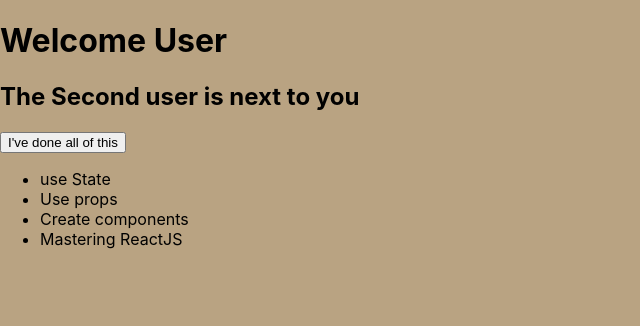
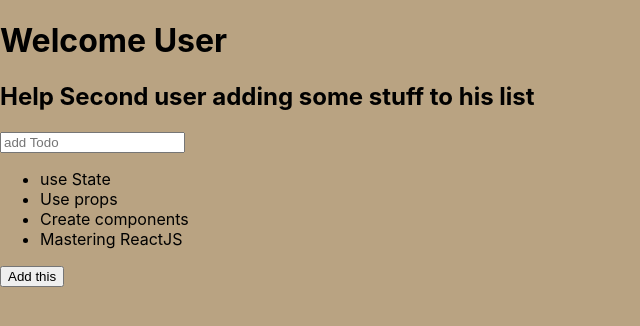
Before and after one commit to andrisgombos/React-To-do-list-with-hooks, a React (Create React App) app: page / in a window 1280 px wide. Shown: the top 326 px of the page, without its empty margins (0-640 px from the left). Built offline with nearby package versions, Linux system fonts and the light colour scheme.

Commit message:
adding forms

```diff
--- a/src/components/header.jsx
+++ b/src/components/header.jsx
@@ -3,7 +3,7 @@
     return (
         <div>
             <h1>Welcome {props.name}</h1>
-            <h2>The {props.partner} is next to you</h2>
+            <h2>Help {props.partner} adding some stuff to his list</h2>
         </div>
     )
 }
--- a/src/components/todolist.jsx
+++ b/src/components/todolist.jsx
@@ -3,7 +3,14 @@
 
 function Todolist() {
 
-    const [todos, setTodos] = useState(["use State", "Use props", "Create components", "Mastering ReactJS"])
+    const basicTodos = ["use State", "Use props", "Create components", "Mastering ReactJS"]
+
+    const [todos, setTodos] = useState(basicTodos);
+    const [userInput, setUserInput] = useState('');
+
+    const handleChange = (e) => {setUserInput(e.currentTarget.value)}
+    const handleSubmit = (e) => { e.preventDefault(); setTodos([""])}
+
 
 /*     setTimeout(() => {
         setTodos(["Use props", "Create components", "Mastering ReactJS"])
@@ -13,13 +20,16 @@
 
     return (
         <div>
-            <button onClick={() => setTodos(["Nice job"])}>I've done all of this</button>
+            <form onSubmit={handleSubmit}>
+                <input type="text" placeholder="add Todo" value={userInput} onChange={handleChange}></input>
                 <ul>
                     {todos.map(todo => {
                         return <Todoitem todo={todo} />;
                         })
                 }
                 </ul>
+                <button type="submit">Add this</button>
+            </form>
         </div>
     )
 }
```
Lines whose indentation alone changed are shown as unchanged.
